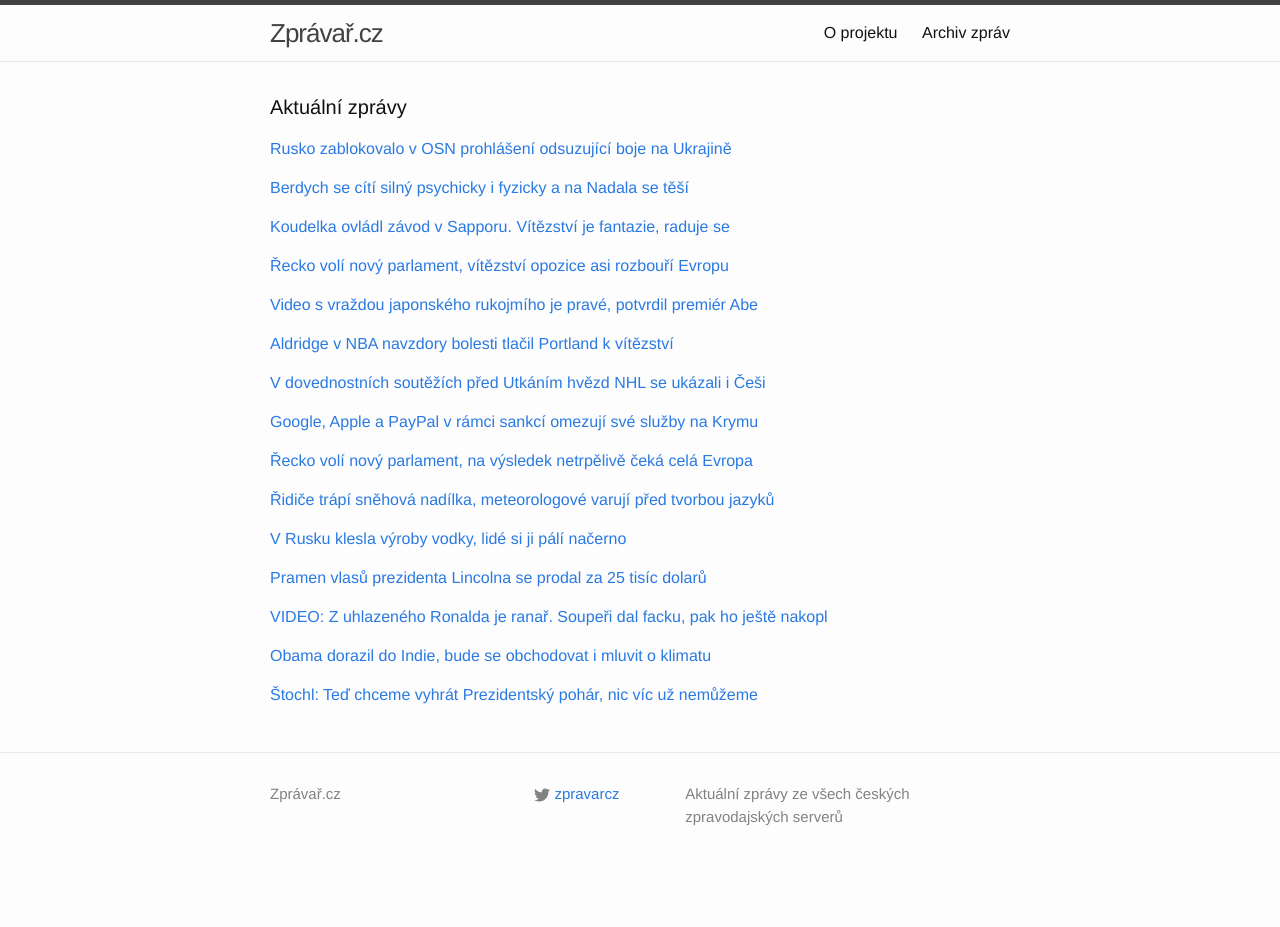
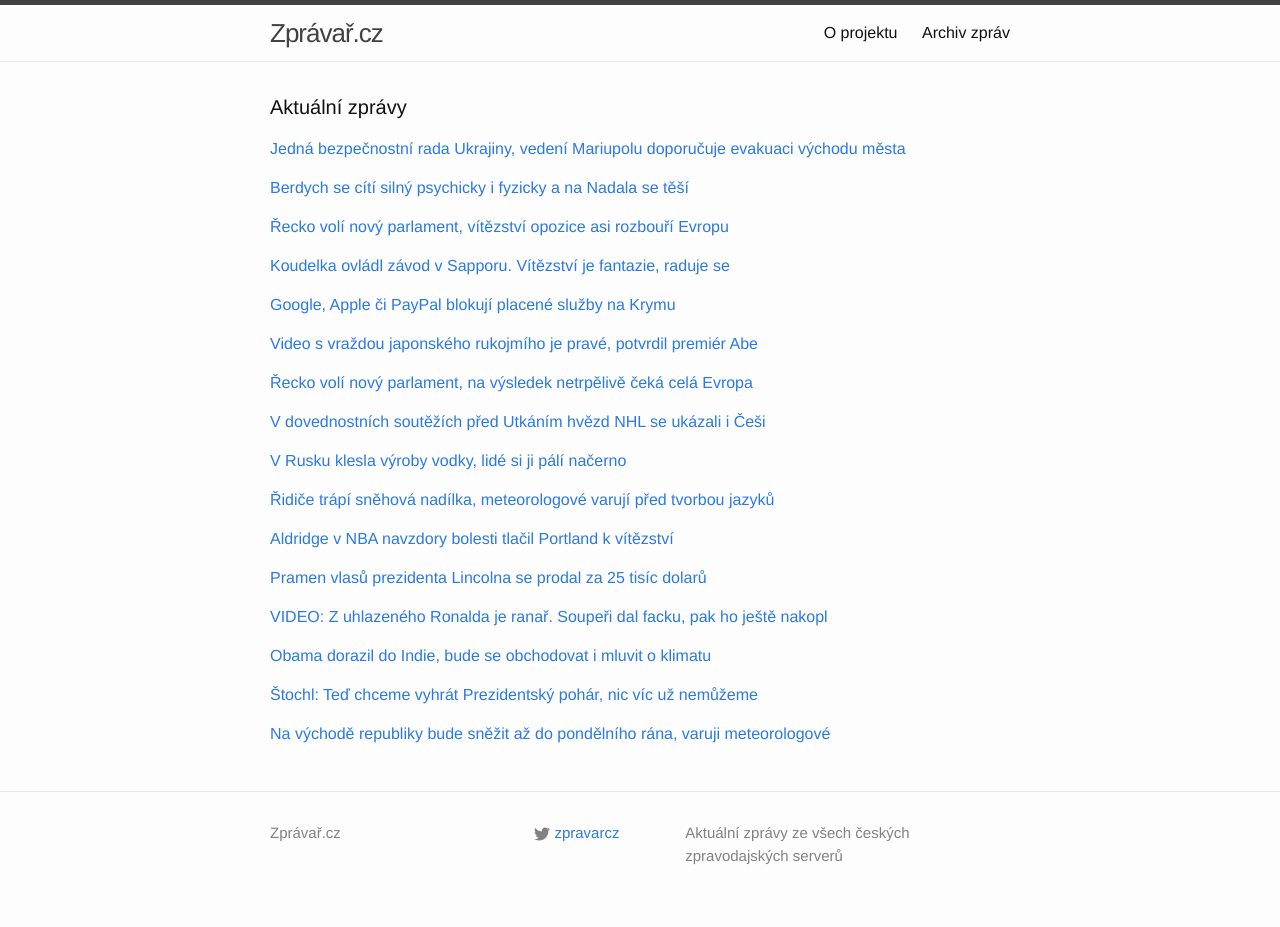
Before and after one commit to adliska/zpravar, a Jekyll site: the page built from index.html, in a window 1280 px wide. Built offline with Jekyll 4.4.1, drawn with Linux system fonts in a browser that asks for light colours; before the commit the page ends 900 px from its top, so only the background shows below that; some of the changed lines change nothing that is shown.

Commit message:
zpravar news update

```diff
--- a/index.html
+++ b/index.html
@@ -5,9 +5,10 @@ layout: default
 <div class="home">
     <h1 class="page-heading">Aktuální zprávy</h1>
 
-<p><a href="javascript:;" onclick="toggle_visibility('zpravy0')">Rusko zablokovalo v OSN prohlášení odsuzující boje na Ukrajině</a></p>
+<p><a href="javascript:;" onclick="toggle_visibility('zpravy0')">Jedná bezpečnostní rada Ukrajiny, vedení Mariupolu doporučuje evakuaci východu města</a></p>
 <div id="zpravy0" style="display:none">
 <ul>
+<li><a href=http://www.rozhlas.cz/_zprava/jedna-bezpecnostni-rada-ukrajiny-vedeni-mariupolu-doporucuje-evakuaci-vychodu-mesta--1447669>Jedná bezpečnostní rada Ukrajiny, vedení Mariupolu doporučuje evakuaci východu města - www.rozhlas.cz</a></li>
 <li><a href=http://www.tyden.cz/rubriky/zahranici/rusko-a-okoli/rusko-zablokovalo-v-osn-prohlaseni-odsuzujici-boje-na-ukrajine_331275.html>Rusko zablokovalo v OSN prohlášení odsuzující boje na Ukrajině - www.tyden.cz</a></li>
 <li><a href=http://zpravy.e15.cz/zahranicni/udalosti/rusko-zablokovalo-v-osn-prohlaseni-odsuzujici-boje-na-ukrajine-1156132>Rusko zablokovalo v OSN prohlášení odsuzující boje na Ukrajině - zpravy.e15.cz</a></li>
 <li><a href=http://www.rozhlas.cz/_zprava/rusko-zablokovalo-v-rade-bezpecnosti-osn-odsouzeni-boju-na-ukrajine--1447657>Rusko zablokovalo v Radě Bezpečnosti OSN odsouzení bojů na Ukrajině - www.rozhlas.cz</a></li>
@@ -33,8 +34,19 @@ layout: default
 <li><a href=http://sport.idnes.cz/berdych-je-v-australii-ve-ctvrtfinale-kde-ho-ceka-nadal-ppd-/tenis.aspx?c=A150125_053206_tenis_vis>Berdych je v Austrálii ve čtvrtfinále, kde ho čeká Nadal - sport.idnes.cz</a></li>
 <li><a href=http://sport.idnes.cz/australie-se-tesi-na-souboj-hvezd-bouchardove-se-sarapovovou-pth-/tenis.aspx?c=A150125_053206_tenis_vis>Austrálie se těší na souboj hvězd Bouchardové se Šarapovovou - sport.idnes.cz</a></li>
 </ul>
-</div><p><a href="javascript:;" onclick="toggle_visibility('zpravy2')">Koudelka ovládl závod v Sapporu. Vítězství je fantazie, raduje se</a></p>
+</div><p><a href="javascript:;" onclick="toggle_visibility('zpravy2')">Řecko volí nový parlament, vítězství opozice asi rozbouří Evropu</a></p>
 <div id="zpravy2" style="display:none">
+<ul>
+<li><a href=http://www.ceskenoviny.cz/zpravy/zpravy/recko-voli-novy-parlament-vitezstvi-opozice-asi-rozbouri-evropu/1172426>Řecko volí nový parlament, vítězství opozice asi rozbouří Evropu - www.ceskenoviny.cz</a></li>
+<li><a href=http://www.lidovky.cz/recko-voli-novy-parlament-vitezstvi-opozice-asi-rozbouri-evropu-p94-/zpravy-svet.aspx?c=A150125_111543_ln_zahranici_mmu>Řecko volí novou vládu. Ve hře je splácení dluhu i setrvání v eurozóně  - www.lidovky.cz</a></li>
+<li><a href=http://zpravy.e15.cz/zahranicni/politika/recko-voli-parlament-vitezstvi-radikalni-syrizy-muze-rozbourit-evropu-1156135>Řecko volí parlament, vítězství radikální Syrizy může rozbouřit Evropu - zpravy.e15.cz</a></li>
+<li><a href=http://zpravy.e15.cz/zahranicni/politika/v-recku-zacaly-predcasne-volby-odhady-jasne-favorizuji-radikalni-syrizu-1156135>V Řecku začaly předčasné volby, odhady jasně favorizují radikální Syrizu - zpravy.e15.cz</a></li>
+<li><a href=http://zahranicni.ihned.cz/evropa-slovensko/c1-63434760-recko-volby-syriza-euro-evropa-eu>Řekové vybírají novou vládu, čeká se vítězství levicové SYRIZY - zahranicni.ihned.cz</a></li>
+<li><a href=http://www.novinky.cz/zahranicni/evropa/359726-v-recku-odstartovaly-predcasne-volby-eu-ceka-na-vysledek-se-zatajenym-dechem.html>V Řecku odstartovaly předčasné volby, EU čeká na výsledek se zatajeným dechem - www.novinky.cz</a></li>
+<li><a href=http://www.ceskenoviny.cz/zpravy/zpravy/v-recku-se-otevrely-hlasovaci-mistnosti-pro-predcasne-volby/1172426>V Řecku se otevřely hlasovací místnosti pro předčasné volby - www.ceskenoviny.cz</a></li>
+</ul>
+</div><p><a href="javascript:;" onclick="toggle_visibility('zpravy3')">Koudelka ovládl závod v Sapporu. Vítězství je fantazie, raduje se</a></p>
+<div id="zpravy3" style="display:none">
 <ul>
 <li><a href=http://www.tyden.cz/rubriky/sport/zimni-sporty/koudelka-ovladl-zavod-v-sapporu-vitezstvi-je-fantazie-raduje-se_331266.html>Koudelka ovládl závod v Sapporu. Vítězství je fantazie, raduje se - www.tyden.cz</a></li>
 <li><a href=http://www.rozhlas.cz/_zprava/roman-koudelka-vyhral-zavod-svetoveho-poharu-v-sapporu--1447638>Roman Koudelka vyhrál závod Světového poháru v Sapporu - www.rozhlas.cz</a></li>
@@ -44,19 +56,18 @@ layout: default
 <li><a href=http://www.rozhlas.cz/_zprava/fantazie-roman-koudelka-vyhral-zavod-svetoveho-poharu-v-sapporu--1447638>Fantazie! Roman Koudelka vyhrál závod Světového poháru v Sapporu - www.rozhlas.cz</a></li>
 <li><a href=http://sport.aktualne.cz/forma-je-zpet-koudelka-octvrte-v-sezone-vyhral-zavod-sp/r~29fc6274a45a11e4aff10025900fea04/>Forma je zpět! Koudelka počtvrté v sezoně vyhrál závod SP - sport.aktualne.cz</a></li>
 </ul>
-</div><p><a href="javascript:;" onclick="toggle_visibility('zpravy3')">Řecko volí nový parlament, vítězství opozice asi rozbouří Evropu</a></p>
-<div id="zpravy3" style="display:none">
+</div><p><a href="javascript:;" onclick="toggle_visibility('zpravy4')">Google, Apple či PayPal blokují placené služby na Krymu</a></p>
+<div id="zpravy4" style="display:none">
 <ul>
-<li><a href=http://www.ceskenoviny.cz/zpravy/zpravy/recko-voli-novy-parlament-vitezstvi-opozice-asi-rozbouri-evropu/1172426>Řecko volí nový parlament, vítězství opozice asi rozbouří Evropu - www.ceskenoviny.cz</a></li>
-<li><a href=http://www.lidovky.cz/recko-voli-novy-parlament-vitezstvi-opozice-asi-rozbouri-evropu-p94-/zpravy-svet.aspx?c=A150125_111543_ln_zahranici_mmu>Řecko volí novou vládu. Ve hře je splácení dluhu i setrvání v eurozóně  - www.lidovky.cz</a></li>
-<li><a href=http://zpravy.e15.cz/zahranicni/politika/recko-voli-parlament-vitezstvi-radikalni-syrizy-muze-rozbourit-evropu-1156135>Řecko volí parlament, vítězství radikální Syrizy může rozbouřit Evropu - zpravy.e15.cz</a></li>
-<li><a href=http://zpravy.e15.cz/zahranicni/politika/v-recku-zacaly-predcasne-volby-odhady-jasne-favorizuji-radikalni-syrizu-1156135>V Řecku začaly předčasné volby, odhady jasně favorizují radikální Syrizu - zpravy.e15.cz</a></li>
-<li><a href=http://zahranicni.ihned.cz/evropa-slovensko/c1-63434760-recko-volby-syriza-euro-evropa-eu>Řekové vybírají novou vládu, čeká se vítězství levicové SYRIZY - zahranicni.ihned.cz</a></li>
-<li><a href=http://www.novinky.cz/zahranicni/evropa/359726-v-recku-odstartovaly-predcasne-volby-eu-ceka-na-vysledek-se-zatajenym-dechem.html>V Řecku odstartovaly předčasné volby, EU čeká na výsledek se zatajeným dechem - www.novinky.cz</a></li>
-<li><a href=http://www.ceskenoviny.cz/zpravy/zpravy/v-recku-se-otevrely-hlasovaci-mistnosti-pro-predcasne-volby/1172426>V Řecku se otevřely hlasovací místnosti pro předčasné volby - www.ceskenoviny.cz</a></li>
+<li><a href=http://www.denik.cz/ekonomika/google-apple-ci-paypal-blokuji-placene-sluzby-na-krymu-20150125.html>Google, Apple či PayPal blokují placené služby na Krymu - www.denik.cz</a></li>
+<li><a href=http://www.tyden.cz/rubriky/byznys/svet/google-apple-ci-paypal-blokuji-placene-sluzby-na-krymu_331282.html>Google, Apple či PayPal blokují placené služby na Krymu - www.tyden.cz</a></li>
+<li><a href=http://zahranicni.ihned.cz/evropa-slovensko/c1-63435170-anexe-krym-okupace-rusko-google-apple-paypal>Google, Apple a PayPal v rámci sankcí omezují své služby na Krymu - zahranicni.ihned.cz</a></li>
+<li><a href=http://e-svet.e15.cz/it-byznys/google-apple-ci-paypal-blokuji-placene-sluzby-na-anektovanem-krymu-1156143>Google, Apple či PayPal blokují placené služby na anektovaném Krymu - e-svet.e15.cz</a></li>
+<li><a href=http://www.financninoviny.cz/zpravodajstvi/zpravy/google-apple-ci-paypal-blokuji-placene-sluzby-na-krymu/1173127>Google, Apple či PayPal blokují placené služby na Krymu - www.financninoviny.cz</a></li>
+<li><a href=http://echo24.cz/a/iRz4i>Google, Apple či PayPal blokují placené služby na Krymu - echo24.cz</a></li>
 </ul>
-</div><p><a href="javascript:;" onclick="toggle_visibility('zpravy4')">Video s vraždou japonského rukojmího je pravé, potvrdil premiér Abe</a></p>
-<div id="zpravy4" style="display:none">
+</div><p><a href="javascript:;" onclick="toggle_visibility('zpravy5')">Video s vraždou japonského rukojmího je pravé, potvrdil premiér Abe</a></p>
+<div id="zpravy5" style="display:none">
 <ul>
 <li><a href=http://www.novinky.cz/zahranicni/359723-video-s-vrazdou-japonskeho-rukojmiho-je-prave-potvrdil-premier-abe.html>Video s vraždou japonského rukojmího je pravé, potvrdil premiér Abe - www.novinky.cz</a></li>
 <li><a href=http://zpravy.e15.cz/zahranicni/udalosti/islamsky-stat-zabil-japonskeho-rukojmiho-video-je-zrejme-prave-1156092>Islámský stát zabil japonského rukojmího, video je zřejmě pravé - zpravy.e15.cz</a></li>
@@ -64,37 +75,29 @@ layout: default
 <li><a href=http://www.novinky.cz/zahranicni/359723-video-se-zabitim-japonskeho-rukojmiho-je-prave-potvrdil-premier.html>Video se zabitím japonského rukojmího je pravé, potvrdil premiér - www.novinky.cz</a></li>
 <li><a href=http://www.ceskenoviny.cz/zpravy/zpravy/abe-video-s-udajnym-zabitim-japonskeho-rukojmiho-je-asi-prave/1173077>Abe: Video s údajným zabitím japonského rukojmího je asi pravé - www.ceskenoviny.cz</a></li>
 </ul>
-</div><p><a href="javascript:;" onclick="toggle_visibility('zpravy5')">Aldridge v NBA navzdory bolesti tlačil Portland k vítězství</a></p>
-<div id="zpravy5" style="display:none">
+</div><p><a href="javascript:;" onclick="toggle_visibility('zpravy6')">Řecko volí nový parlament, na výsledek netrpělivě čeká celá Evropa</a></p>
+<div id="zpravy6" style="display:none">
 <ul>
-<li><a href=http://sport.idnes.cz/vysledky-basketbalove-nba-dcg-/basket.aspx?c=A150125_095203_sport-basket_par>Aldridge v NBA navzdory bolesti tlačil Portland k vítězství - sport.idnes.cz</a></li>
-<li><a href=http://www.sportovninoviny.cz/zpravy/portland-i-s-aldridgem-porazil-v-nba-washington/1173130>Portland i s Aldridgem porazil v NBA Washington - www.sportovninoviny.cz</a></li>
-<li><a href=http://www.denik.cz/ostatni_sport/aldridge-odlozil-operaci-a-i-pres-bolest-pomohl-portlandu-porazit-wizards-201501.html>Aldridge odložil operaci a i přes bolest pomohl Portlandu porazit Wizards - www.denik.cz</a></li>
-<li><a href=http://sport.aktualne.cz/aldridge-odlozil-operaci-portlandu-pomohl-k-dalsi-vyhre/r~b6caf9e4a46f11e4b6d20025900fea04/>Aldridge odložil operaci, Portlandu pomohl k další výhře - sport.aktualne.cz</a></li>
+<li><a href=http://www.rozhlas.cz/_zprava/recko-voli-novy-parlament-na-vysledek-netrpelive-ceka-cela-evropa--1447623>Řecko volí nový parlament, na výsledek netrpělivě čeká celá Evropa - www.rozhlas.cz</a></li>
+<li><a href=http://www.rozhlas.cz/_zprava/rekove-hlasuji-o-slozeni-parlamentu-favoritem-je-syriza--1447623>Řekové hlasují o složení parlamentu. Favoritem je Syriza - www.rozhlas.cz</a></li>
+<li><a href=http://www.rozhlas.cz/_zprava/rekove-budou-hlasuji-o-slozeni-parlamentu-favoritem-je-syriza--1447623>Řekové hlasují o složení parlamentu. Favoritem je Syriza - www.rozhlas.cz</a></li>
+<li><a href=http://www.rozhlas.cz/_zprava/rekove-budou-hlasovat-o-slozeni-parlamentu-favoritem-je-syriza--1447623>Řekové budou hlasovat o složení parlamentu. Favoritem je Syriza - www.rozhlas.cz</a></li>
 </ul>
-</div><p><a href="javascript:;" onclick="toggle_visibility('zpravy6')">V dovednostních soutěžích před Utkáním hvězd NHL se ukázali i Češi</a></p>
-<div id="zpravy6" style="display:none">
+</div><p><a href="javascript:;" onclick="toggle_visibility('zpravy7')">V dovednostních soutěžích před Utkáním hvězd NHL se ukázali i Češi</a></p>
+<div id="zpravy7" style="display:none">
 <ul>
 <li><a href=http://hokej.idnes.cz/dovednostni-souteze-pred-utkanim-hvezd-nhl-fer-/nhl.aspx?c=A150125_092849_nhl_par>V dovednostních soutěžích před Utkáním hvězd NHL se ukázali i Češi - hokej.idnes.cz</a></li>
 <li><a href=http://www.denik.cz/hokej/dovednostnim-soutezim-v-nhl-vladl-tym-s-vrbatou-a-sekacem-20150125.html>Vrbata byl přesný, Sekáč rychlý. Dovednostní soutěže ovládl Folignův výběr - www.denik.cz</a></li>
 <li><a href=http://sport.aktualne.cz/hvezdy-nhl-bavily-v-columbusu-divaky-predvedl-se-i-voracek/r~072e20d2a46611e49e4b0025900fea04/>Hvězdy NHL bavily v Columbusu diváky, předvedl se i Voráček - sport.aktualne.cz</a></li>
 <li><a href=http://www.sportovninoviny.cz/zpravy/v-dovednostech-kraloval-folignuv-vyber-s-vrbatou-a-sekacem/1173103>V dovednostech kraloval Folignův výběr s Vrbatou a Sekáčem - www.sportovninoviny.cz</a></li>
 </ul>
-</div><p><a href="javascript:;" onclick="toggle_visibility('zpravy7')">Google, Apple a PayPal v rámci sankcí omezují své služby na Krymu</a></p>
-<div id="zpravy7" style="display:none">
-<ul>
-<li><a href=http://zahranicni.ihned.cz/evropa-slovensko/c1-63435170-anexe-krym-okupace-rusko-google-apple-paypal>Google, Apple a PayPal v rámci sankcí omezují své služby na Krymu - zahranicni.ihned.cz</a></li>
-<li><a href=http://e-svet.e15.cz/it-byznys/google-apple-ci-paypal-blokuji-placene-sluzby-na-anektovanem-krymu-1156143>Google, Apple či PayPal blokují placené služby na anektovaném Krymu - e-svet.e15.cz</a></li>
-<li><a href=http://www.financninoviny.cz/zpravodajstvi/zpravy/google-apple-ci-paypal-blokuji-placene-sluzby-na-krymu/1173127>Google, Apple či PayPal blokují placené služby na Krymu - www.financninoviny.cz</a></li>
-<li><a href=http://echo24.cz/a/iRz4i>Google, Apple či PayPal blokují placené služby na Krymu - echo24.cz</a></li>
-</ul>
-</div><p><a href="javascript:;" onclick="toggle_visibility('zpravy8')">Řecko volí nový parlament, na výsledek netrpělivě čeká celá Evropa</a></p>
+</div><p><a href="javascript:;" onclick="toggle_visibility('zpravy8')">V Rusku klesla výroby vodky, lidé si ji pálí načerno</a></p>
 <div id="zpravy8" style="display:none">
 <ul>
-<li><a href=http://www.rozhlas.cz/_zprava/recko-voli-novy-parlament-na-vysledek-netrpelive-ceka-cela-evropa--1447623>Řecko volí nový parlament, na výsledek netrpělivě čeká celá Evropa - www.rozhlas.cz</a></li>
-<li><a href=http://www.rozhlas.cz/_zprava/rekove-hlasuji-o-slozeni-parlamentu-favoritem-je-syriza--1447623>Řekové hlasují o složení parlamentu. Favoritem je Syriza - www.rozhlas.cz</a></li>
-<li><a href=http://www.rozhlas.cz/_zprava/rekove-budou-hlasuji-o-slozeni-parlamentu-favoritem-je-syriza--1447623>Řekové hlasují o složení parlamentu. Favoritem je Syriza - www.rozhlas.cz</a></li>
-<li><a href=http://www.rozhlas.cz/_zprava/rekove-budou-hlasovat-o-slozeni-parlamentu-favoritem-je-syriza--1447623>Řekové budou hlasovat o složení parlamentu. Favoritem je Syriza - www.rozhlas.cz</a></li>
+<li><a href=http://www.novinky.cz/ekonomika/359727-v-rusku-klesla-vyroby-vodky-lide-si-ji-pali-nacerno.html>V Rusku klesla výroby vodky, lidé si ji pálí načerno - www.novinky.cz</a></li>
+<li><a href=http://ekonomika.idnes.cz/oficialni-vyroba-vodky-v-rusku-klesla-o-petinu-flg-/eko-zahranicni.aspx?c=A150125_082252_eko-zahranicni_cen>V Rusku klesla o více než pětinu výroba vodky, více se pálí nelegálně - ekonomika.idnes.cz</a></li>
+<li><a href=http://www.denik.cz/ekonomika/vyroba-vodky-v-rusku-loni-klesla-o-vice-nez20150125.html>Výroba vodky v Rusku loni klesla o více než pětinu - www.denik.cz</a></li>
+<li><a href=http://www.denik.cz/ekonomika/vyroba-vodky-v-rusku-loni-klesla-o-vice-nez-petinu-20150125.html>Výroba vodky v Rusku loni klesla o více než pětinu - www.denik.cz</a></li>
 </ul>
 </div><p><a href="javascript:;" onclick="toggle_visibility('zpravy9')">Řidiče trápí sněhová nadílka, meteorologové varují před tvorbou jazyků</a></p>
 <div id="zpravy9" style="display:none">
@@ -104,13 +107,13 @@ layout: default
 <li><a href=http://www.ceskenoviny.cz/zpravy/zpravy/silnice-na-olomoucku-zlinsku-vysocine-pokryl-snih/1173095>Silnice na Olomoucku, Zlínsku, Vysočině pokryl sníh - www.ceskenoviny.cz</a></li>
 <li><a href=http://www.denik.cz/z_domova/snehove-prehanky-dnes-komplikuji-dopravu-misty-se-mohou-tvorit-jazyky-20150125.html>Sněhové přeháňky dnes komplikují dopravu, místy se mohou tvořit jazyky - www.denik.cz</a></li>
 </ul>
-</div><p><a href="javascript:;" onclick="toggle_visibility('zpravy10')">V Rusku klesla výroby vodky, lidé si ji pálí načerno</a></p>
+</div><p><a href="javascript:;" onclick="toggle_visibility('zpravy10')">Aldridge v NBA navzdory bolesti tlačil Portland k vítězství</a></p>
 <div id="zpravy10" style="display:none">
 <ul>
-<li><a href=http://www.novinky.cz/ekonomika/359727-v-rusku-klesla-vyroby-vodky-lide-si-ji-pali-nacerno.html>V Rusku klesla výroby vodky, lidé si ji pálí načerno - www.novinky.cz</a></li>
-<li><a href=http://ekonomika.idnes.cz/oficialni-vyroba-vodky-v-rusku-klesla-o-petinu-flg-/eko-zahranicni.aspx?c=A150125_082252_eko-zahranicni_cen>V Rusku klesla o více než pětinu výroba vodky, více se pálí nelegálně - ekonomika.idnes.cz</a></li>
-<li><a href=http://www.denik.cz/ekonomika/vyroba-vodky-v-rusku-loni-klesla-o-vice-nez20150125.html>Výroba vodky v Rusku loni klesla o více než pětinu - www.denik.cz</a></li>
-<li><a href=http://www.denik.cz/ekonomika/vyroba-vodky-v-rusku-loni-klesla-o-vice-nez-petinu-20150125.html>Výroba vodky v Rusku loni klesla o více než pětinu - www.denik.cz</a></li>
+<li><a href=http://sport.idnes.cz/vysledky-basketbalove-nba-dcg-/basket.aspx?c=A150125_095203_sport-basket_par>Aldridge v NBA navzdory bolesti tlačil Portland k vítězství - sport.idnes.cz</a></li>
+<li><a href=http://www.sportovninoviny.cz/zpravy/portland-i-s-aldridgem-porazil-v-nba-washington/1173130>Portland i s Aldridgem porazil v NBA Washington - www.sportovninoviny.cz</a></li>
+<li><a href=http://www.denik.cz/ostatni_sport/aldridge-odlozil-operaci-a-i-pres-bolest-pomohl-portlandu-porazit-wizards-201501.html>Aldridge odložil operaci a i přes bolest pomohl Portlandu porazit Wizards - www.denik.cz</a></li>
+<li><a href=http://sport.aktualne.cz/aldridge-odlozil-operaci-portlandu-pomohl-k-dalsi-vyhre/r~b6caf9e4a46f11e4b6d20025900fea04/>Aldridge odložil operaci, Portlandu pomohl k další výhře - sport.aktualne.cz</a></li>
 </ul>
 </div><p><a href="javascript:;" onclick="toggle_visibility('zpravy11')">Pramen vlasů prezidenta Lincolna se prodal za 25 tisíc dolarů</a></p>
 <div id="zpravy11" style="display:none">
@@ -140,4 +143,11 @@ layout: default
 <li><a href=http://sport.aktualne.cz/stochl-je-to-skoda-vsichni-jsme-chteli-postoupit/r~0d0b1056a40b11e4833a0025900fea04/>Štochl: Je to škoda, všichni jsme chtěli postoupit - sport.aktualne.cz</a></li>
 <li><a href=http://www.tyden.cz/rubriky/sport/ostatni-sporty/chybelo-malo-litoval-stochl-hazenkari-chteji-vyhrat-aspon-pohar_331261.html>Chybělo málo, litoval Štochl. Házenkáři chtějí vyhrát aspoň pohár - www.tyden.cz</a></li>
 </ul>
+</div><p><a href="javascript:;" onclick="toggle_visibility('zpravy15')">Na východě republiky bude sněžit až do pondělního rána, varuji meteorologové</a></p>
+<div id="zpravy15" style="display:none">
+<ul>
+<li><a href=http://www.denik.cz/z_domova/na-vychode-republiky-bude-snezit-az-do-pondelniho-rana-varuji-meteorologove-2015.html>Na východě republiky bude sněžit až do pondělního rána, varuji meteorologové - www.denik.cz</a></li>
+<li><a href=http://www.novinky.cz/domaci/359734-moravu-zasahnou-privaly-snehu-varuji-meteorologove.html>Moravu zasáhnou přívaly sněhu, varují meteorologové - www.novinky.cz</a></li>
+<li><a href=http://www.ceskenoviny.cz/zpravy/zpravy/na-vychode-zeme-bude-snezit-az-do-pondelniho-rana/1173163>Na východě země bude sněžit až do pondělního rána - www.ceskenoviny.cz</a></li>
+</ul>
 </div></div>
```
